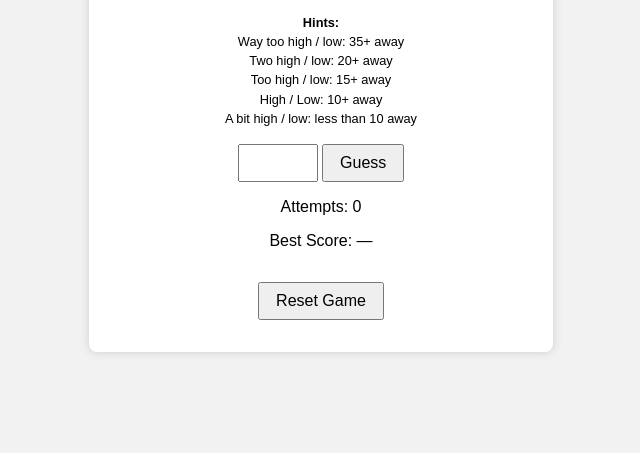
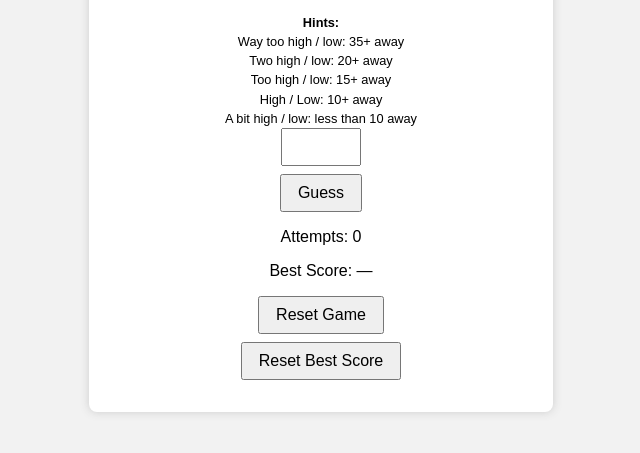
Before and after one commit to giaom/guess-the-number, a plain HTML site: page index.html in a window 1280 px wide. Shown: the part 209-662 px from the top of the page, without its empty margins (319-959 px from the left). Drawn offline with Linux system fonts and the light colour scheme.

Commit message:
Your message here

```diff
--- a/index.html
+++ b/index.html
@@ -34,6 +34,7 @@
     <p id="attempts">Attempts: 0</p>
     <p id="best-score">Best Score: —</p>
     <button id="reset">Reset Game</button>
+    <button id="reset-best-score">Reset Best Score</button>
   </main>
   <script src="script.js"></script>
 </body>
--- a/script.js
+++ b/script.js
@@ -6,6 +6,7 @@ document.addEventListener('DOMContentLoaded', () => {
     const attemptsDisplay = document.getElementById('attempts');
     const bestScoreDisplay = document.getElementById('best-score');
     const resetButton = document.getElementById('reset');
+    const resetBestScoreButton = document.getElementById('reset-best-score');
 
     let target = getRandomNumber();
     let attempts = 0;
@@ -36,6 +37,13 @@ document.addEventListener('DOMContentLoaded', () => {
     });
 
     resetButton.addEventListener('click', resetGame);
+
+    resetBestScoreButton.addEventListener('click', () => {
+        localStorage.removeItem('bestScore');
+        bestScore = null;
+        updateBestScore();
+    });
+
 
     function getRandomNumber() {
         return Math.floor(Math.random() * 100) + 1;
--- a/style.css
+++ b/style.css
@@ -22,8 +22,11 @@ input {
 
 button {
   padding: 0.5rem 1rem;
-  margin-top: 1rem;
+  margin-top: 0.5rem;
   font-size: 1rem;
+  display: block;
+  margin-left: auto;
+  margin-right: auto;
 }
 
 .hints-text {
```
